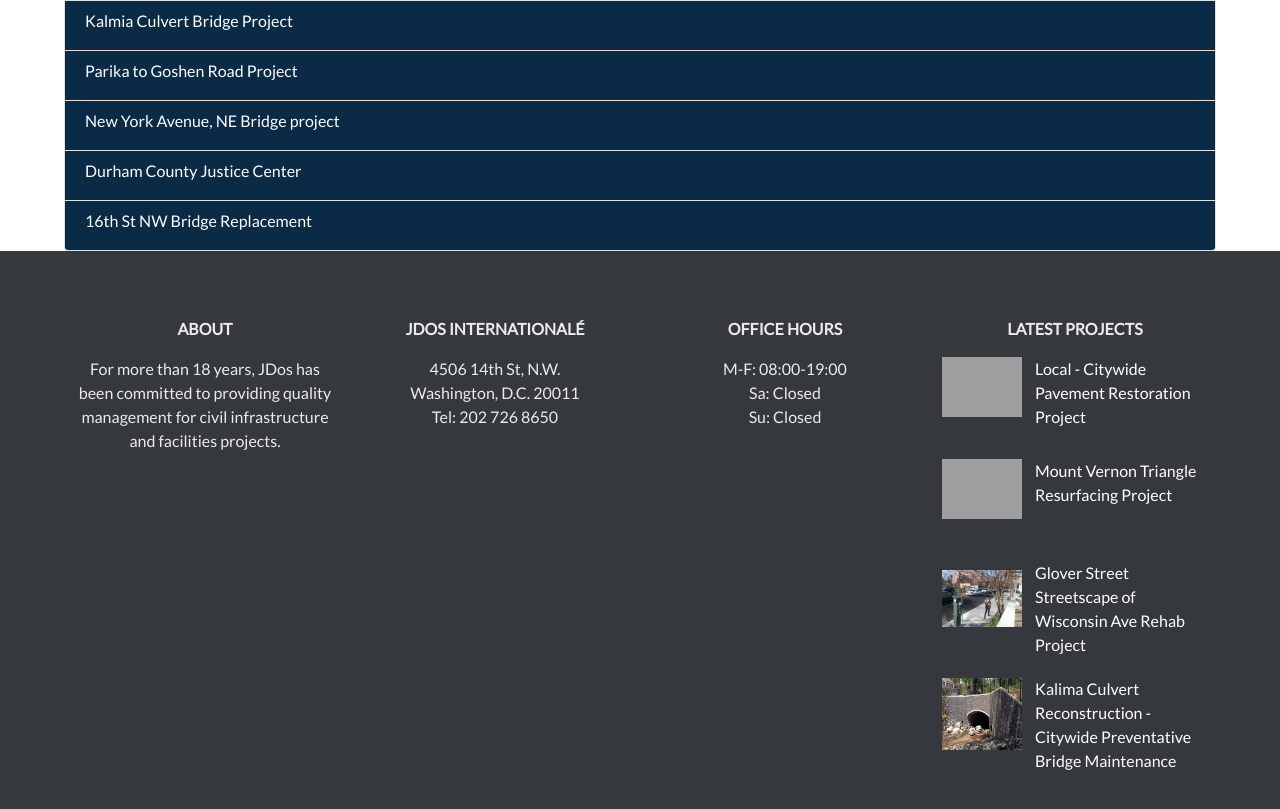
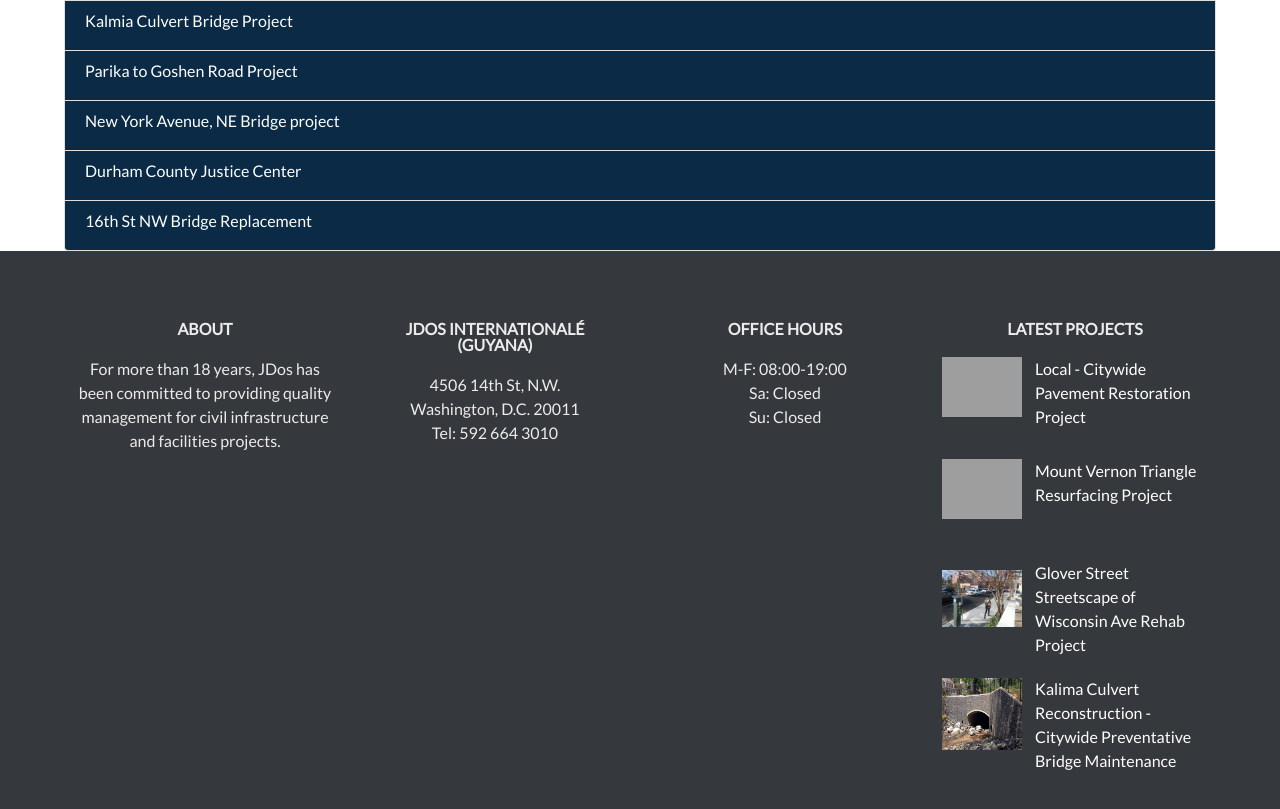
Before and after one commit to TraiLynne/jdos-guyana, a website: page projects/index.html in a window 1280 px wide. Shown: the part 1881-2690 px from the top of the page. Drawn offline with nearby package versions, Linux system fonts and the light colour scheme; files that its build step writes are made by us from their sources; grey boxes are pictures that could not be loaded; files whose address does not match are found by name; a web font is replaced by a local one.

Commit message:
Info Updates on active pages

```diff
--- a/package.json
+++ b/package.json
@@ -1,5 +1,5 @@
 {
-  "name": "JDOSInternational",
+  "name": "JdosGuyana",
   "version": "0.0.1",
   "description": "",
   "keywords": "",
--- a/projects/index.html
+++ b/projects/index.html
@@ -459,11 +459,11 @@
             </div>
 
             <div>
-                <h3>JDOS Internationalé</h3>
+                <h3>JDOS Internationalé (Guyana)</h3>
                 <p>
-                    4506 14th St, N.W.<br/>
-                    Washington, D.C. 20011<br/>
-                    Tel: 202 726 8650
+                    4506 14th St, N.W.<br />
+                    Washington, D.C. 20011<br />
+                    Tel: 592 664 3010
                 </p>
             </div>
 
```
Also changed, not shown: index.html (+2 -2 lines), 1 other file.
